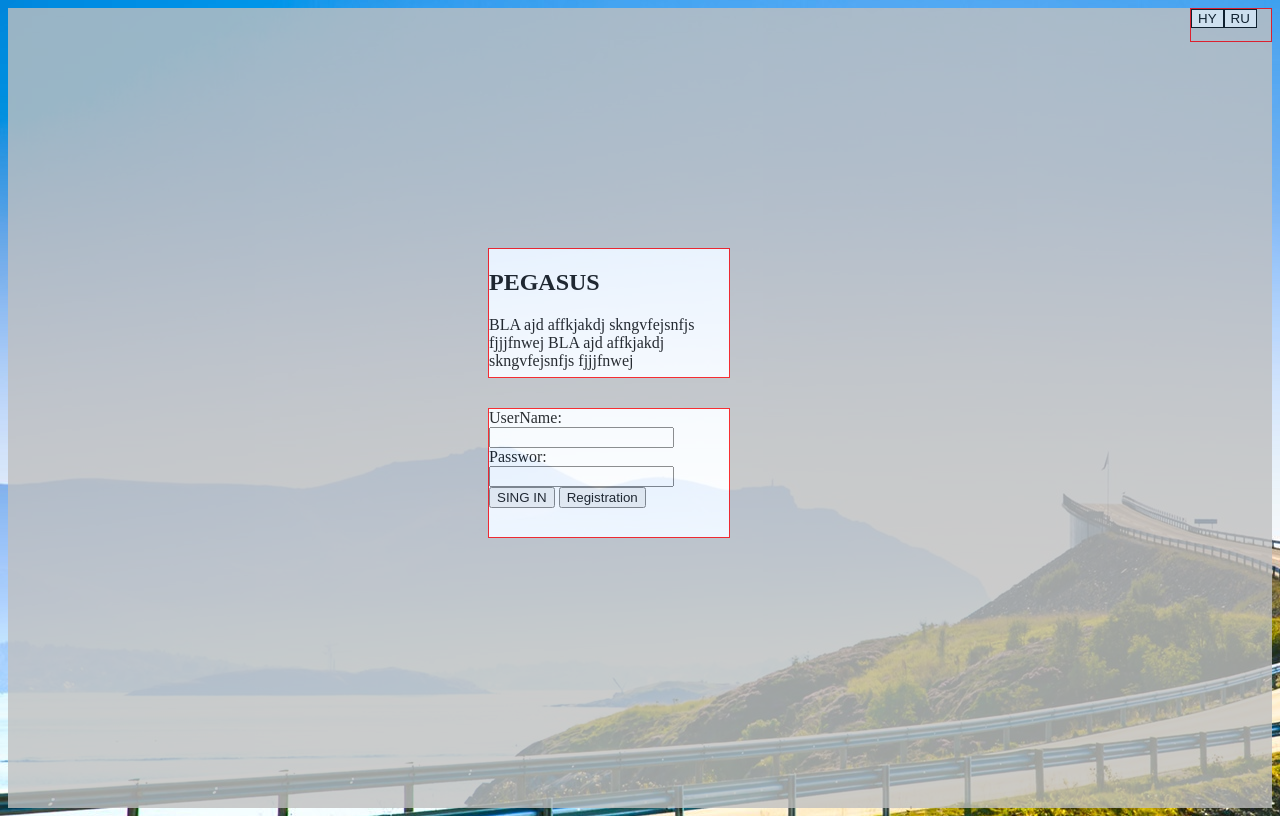
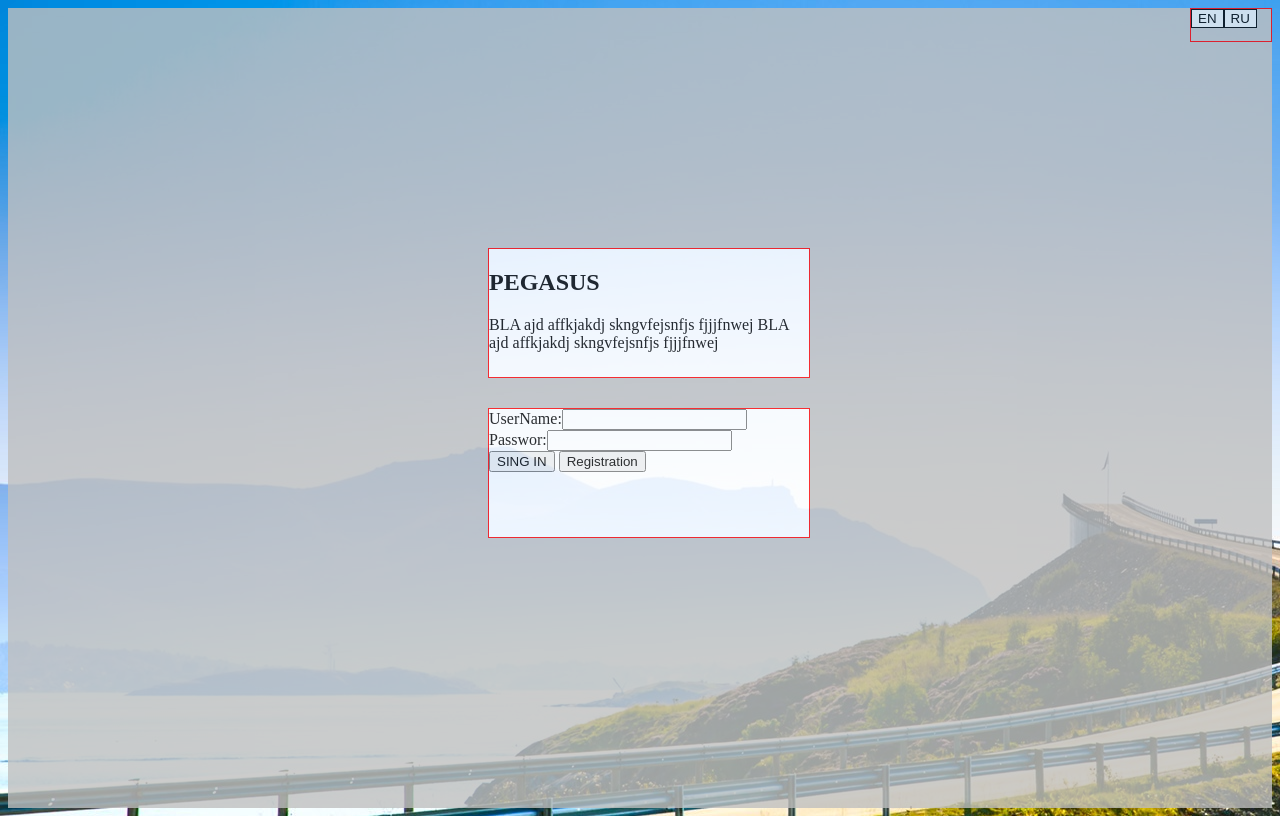
Before and after one commit to xchoalmas/NewSyte, a plain HTML site: page index.html in a window 1280 px wide. Drawn offline with Linux system fonts and the light colour scheme.

Commit message:
crated js file

```diff
--- a/css/style.css
+++ b/css/style.css
@@ -2,6 +2,7 @@ body {
   background-image: url('../img/road.jpg');
   z-index: 1;
 }
+
 
 .conte {
   z-index: 2;
@@ -30,7 +31,7 @@ body {
 .info {
   border: 1px solid red;
   height: 8em;
-  width: 15em;
+  width: 20em;
   margin-top: 15em;
   margin-left: 30em;
   position: absolute;
@@ -41,7 +42,7 @@ body {
 .autriz {
   border: 1px solid red;
   height: 8em;
-  width: 15em;
+  width: 20em;
   margin-top: 25em;
   margin-left: 30em;
   position: absolute;
--- /dev/null
+++ b/func.js
@@ -0,0 +1,4 @@
+function changed () {
+  let a = document.getElementById('aab');
+  a.innerHTML = "дфоауотмо ат уцолат уцлота цоуа ц цот олуатоцтаоапиуиотл  пдлуп";
+}
--- a/index.html
+++ b/index.html
@@ -10,23 +10,26 @@
   <body>
     <div class="conte">
       <div class="windowSmall">
-        <input type="button" name="leng" id="hybut" value="HY">
-        <input type="button" name="leng" id="rubut" value="RU">
+        <input type="button" name="leng" id="hybut" value="EN">
+        <input type="button" onclick="changed()" name="leng" id="rubut" value="RU">
 
       </div>
       <div class="info">
-        <h2>PEGASUS</h2>
-        <p>BLA ajd affkjakdj skngvfejsnfjs fjjjfnwej BLA ajd affkjakdj skngvfejsnfjs fjjjfnwej</p>
+        <h2 id="aaa">PEGASUS</h2>
+        <p id="aab">BLA ajd affkjakdj skngvfejsnfjs fjjjfnwej BLA ajd affkjakdj skngvfejsnfjs fjjjfnwej</p>
 
       </div>
       <div class="autriz">
-        UserName:<input type="text" id="username" >
-        Passwor:<input type="password" id="password">
+        UserName:<input type="text" id="username" > <br>
+        Passwor:<input type="password" id="password"><br>
         <input type="button" id="singin" name="sing in" value="SING IN">
         <input type="button" name="Reg" id="reg" value="Registration">
 
 
       </div>
     </div>
+    <script type="text/javascript" src="func.js">
+
+    </script>
   </body>
 </html>
```
